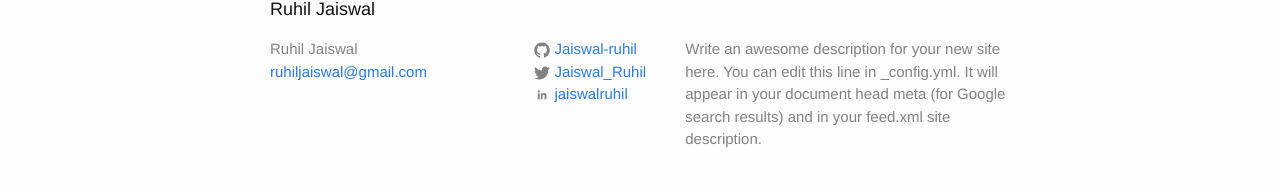
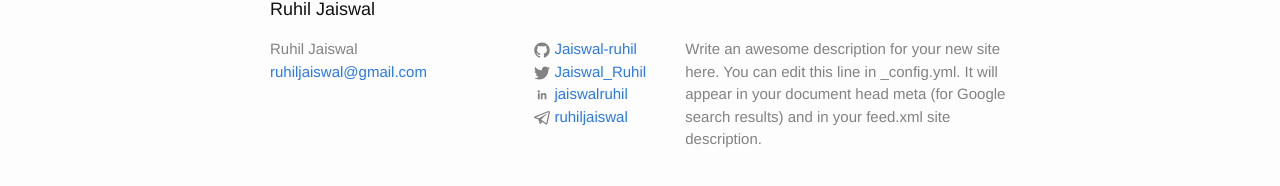
Before and after one commit to Jaiswal-ruhil/Jaiswal-ruhil.github.io, a Jekyll site: the page built from index.html, in a window 1280 px wide. Shown: the part 511-697 px from the top of the page. Built offline with Jekyll 4.4.1, drawn with Linux system fonts in a browser that asks for light colours.

Commit message:
details telegram added

```diff
--- a/_config.yml
+++ b/_config.yml
@@ -17,6 +17,7 @@ url: "jaiswal-ruhil.github.io" # the base hostname & protocol for your site
 twitter_username: Jaiswal_Ruhil
 github_username:  Jaiswal-ruhil
 linkedin_url: jaiswalruhil
+telegram: ruhiljaiswal
 resume: /static/pdf/resume.pdf
 
 # Build settings
--- a/_includes/footer.html
+++ b/_includes/footer.html
@@ -29,6 +29,11 @@
               {% include icon-linkedin.html username=site.linkedin_url %}
           </li>
           {% endif %}
+          {% if site.telegram %}
+          <li>
+              {% include icon-telegram.html username=site.telegram %}
+          </li>
+          {% endif %}
         </ul>
       </div>
 
--- /dev/null
+++ b/_includes/icon-telegram.html
@@ -0,0 +1,4 @@
+<a href="https://web.telegram.org/#/im?p=@{{ include.username }}">
+    <span class="icon icon--telegram">{% include icon-telegram.svg %}</span>
+    <span class="username">{{ include.username }}</span>
+</a>
```
Also changed, not shown: _includes/icon-telegram.svg (added).
